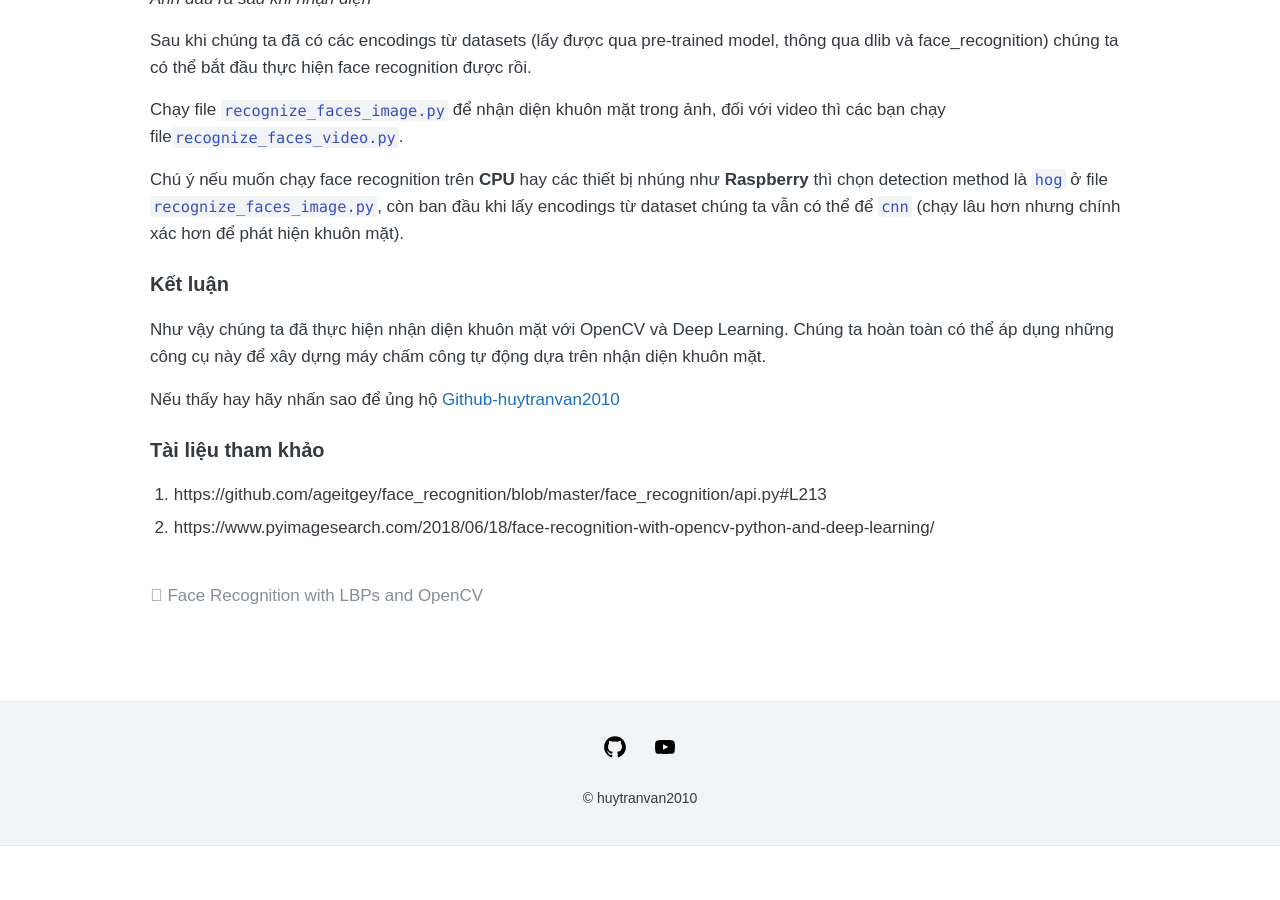
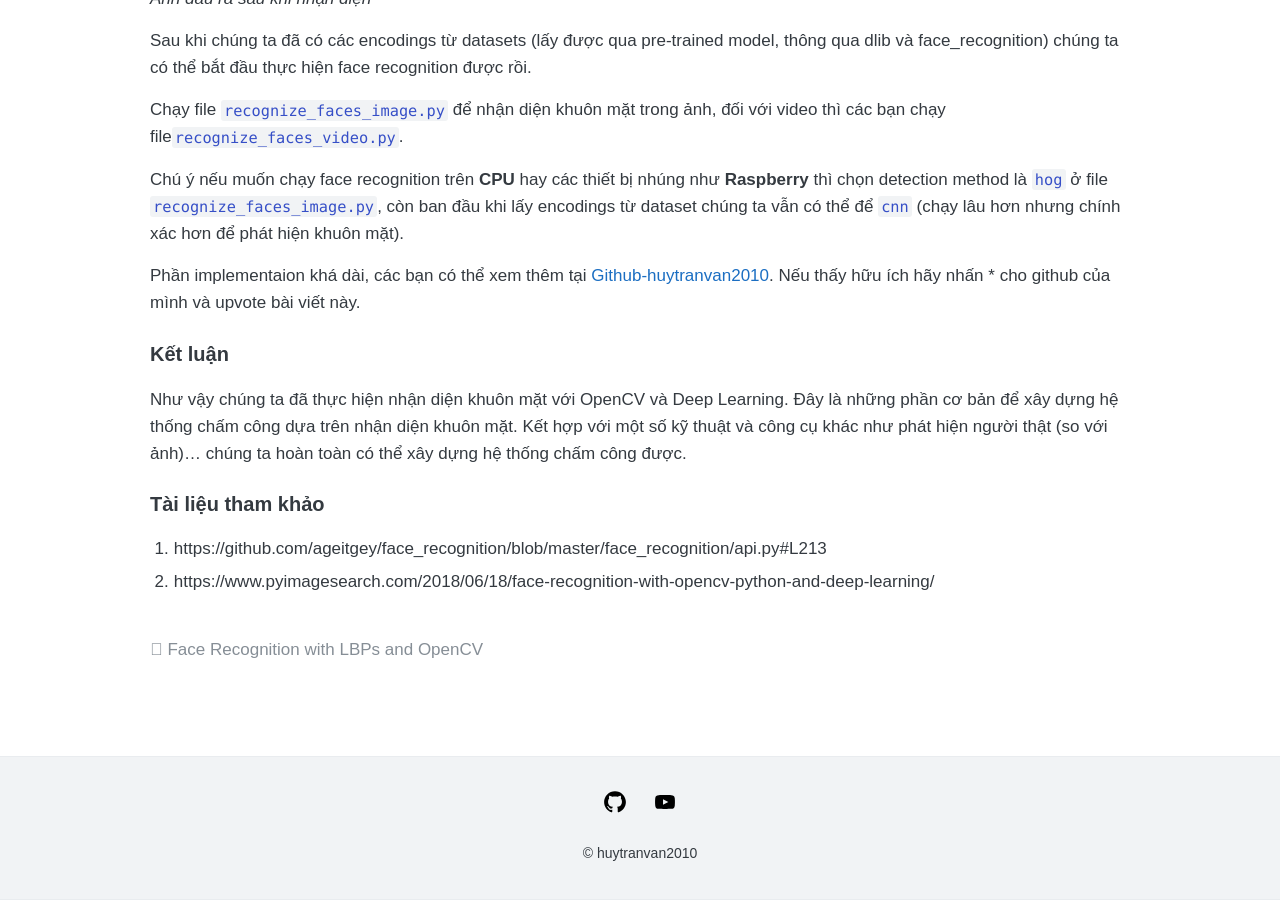
Before and after one commit to huytranvan2010/huytranvan2010.github.io, a Jekyll site: the page built from _posts/2021-07-09-Face-Recognition-with-OpenCV-DL.md, in a window 1280 px wide and 900 px high, scrolled down 2607 px. Built offline with Jekyll 4.4.1, drawn with Linux system fonts in a browser that asks for light colours; before the commit the page ends 3453 px from its top, so only the background shows below that.

Commit message:
face recognition

```diff
--- a/_posts/2021-07-09-Face-Recognition-with-OpenCV-DL.md
+++ b/_posts/2021-07-09-Face-Recognition-with-OpenCV-DL.md
@@ -63,10 +63,11 @@ Chạy file `recognize_faces_image.py` để nhận diện khuôn mặt trong
 
 Chú ý nếu muốn chạy face recognition trên **CPU** hay các thiết bị nhúng như **Raspberry** thì chọn detection method là `hog` ở file `recognize_faces_image.py`, còn ban đầu khi lấy encodings từ dataset chúng ta vẫn có thể để `cnn` (chạy lâu hơn nhưng chính xác hơn để phát hiện khuôn mặt).
 
+Phần implementaion khá dài, các bạn có thể xem thêm tại [Github-huytranvan2010](https://github.com/huytranvan2010/Face-Recognition-with-OpenCV-Python-DL). Nếu thấy hữu ích hãy nhấn * cho github của mình và upvote bài viết này.
+
 ### Kết luận
-Như vậy chúng ta đã thực hiện nhận diện khuôn mặt với OpenCV và Deep Learning. Chúng ta hoàn toàn có thể áp dụng những công cụ này để xây dựng máy chấm công tự động dựa trên nhận diện khuôn mặt.
+Như vậy chúng ta đã thực hiện nhận diện khuôn mặt với OpenCV và Deep Learning. Đây là những phần cơ bản để xây dựng hệ thống chấm công dựa trên nhận diện khuôn mặt. Kết hợp với một số kỹ thuật và công cụ khác như phát hiện người thật (so với ảnh)... chúng ta hoàn toàn có thể xây dựng hệ thống chấm công được.
 
-Nếu thấy hay hãy nhấn sao để ủng hộ [Github-huytranvan2010]()
 ### Tài liệu tham khảo
 1. https://github.com/ageitgey/face_recognition/blob/master/face_recognition/api.py#L213
 2. https://www.pyimagesearch.com/2018/06/18/face-recognition-with-opencv-python-and-deep-learning/
```
